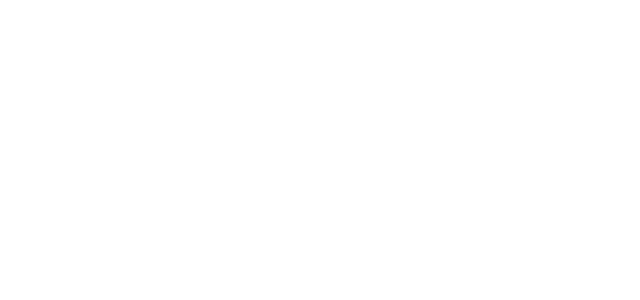
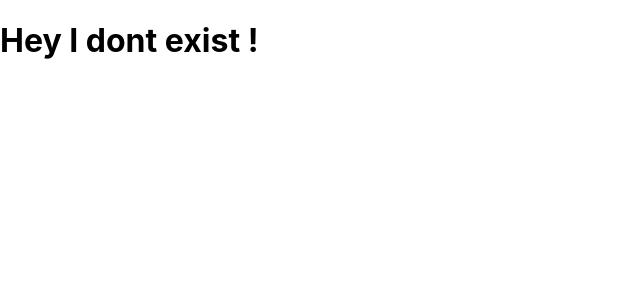
Before and after one commit to SouhilaYERM/P7_Dev_Web_SouhilaYERMECHE, a React (Create React App) app: page /NotFound in a window 1280 px wide. Before the commit this address had no page. Shown: the top 300 px of the page, without its empty margins (0-640 px from the left). Built offline with nearby package versions, Linux system fonts and the light colour scheme.

Commit message:
Ajout de la page 404

```diff
--- a/src/App.jsx
+++ b/src/App.jsx
@@ -4,6 +4,7 @@
 import {Fiche} from './pages/fiche/Fiche'
 import {A_propos} from './pages/a_propos/A_propos'
 import {Pages} from './pages/pages'
+import {NotFound} from './components/NotFound'
 import {
   BrowserRouter as Router,
   Routes,
@@ -19,6 +20,7 @@
           <Route path="/fiche" element= {<Fiche title=""/>}></Route>
           <Route path="/A_propos" element= {<A_propos title=""/>}></Route>
         </Route>
+        <Route path="*" element={<NotFound/>}></Route>
       </Routes>
     </Router>
   );
--- /dev/null
+++ b/src/components/NotFound.jsx
@@ -0,0 +1,8 @@
+import React from 'react'
+export const NotFound = () => {
+    return(
+        <div>
+            <h1>Hey I dont exist !</h1>
+        </div>
+        );
+}
```
